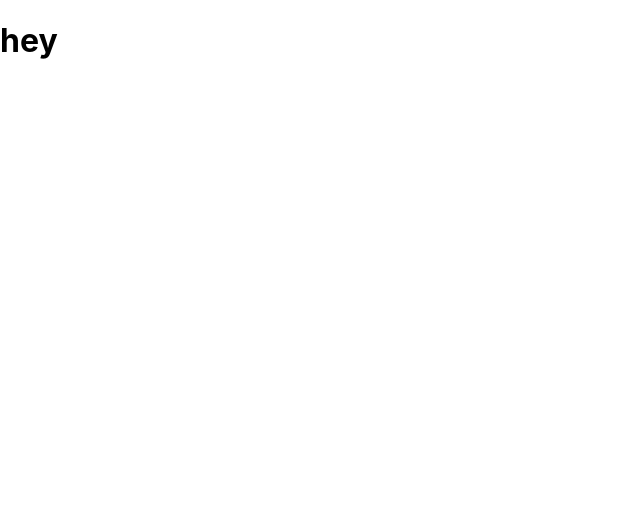
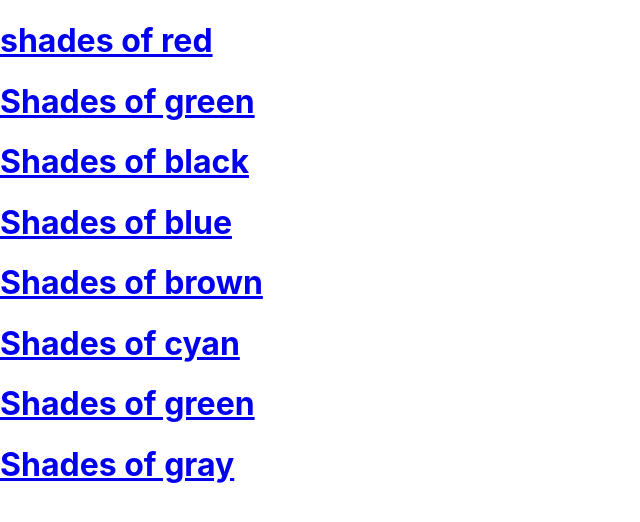
Before and after one commit to chingu-voyages/v9-geckos-team-14, a React (Create React App) app in the folder client/: page / in a window 1280 px wide. Shown: the top 522 px of the page, without its empty margins (0-640 px from the left). Built offline with nearby package versions, Linux system fonts and the light colour scheme.

Commit message:
List of palettes added on the display page

```diff
--- a/client/src/App.js
+++ b/client/src/App.js
@@ -1,9 +1,10 @@
 import React from "react";
 import { Route, Switch } from "react-router-dom";
 import "./App.css";
-import MainPalette from "./components/Pallete/MainPalette";
+import MainPalette from "./components/Palette/MainPalette";
 import ListColors from "./resources/ListColors";
 import { generatePalette } from "./resources/Helper";
+import DisplayListPalette from "./components/DisplayListPalette/DisplayListPalette";
 
 class App extends React.Component {
   findPalette(id) {
@@ -17,7 +18,11 @@ class App extends React.Component {
     return (
       <Switch>
         {" "}
-        <Route exact path="/" render={() => <h1>hey</h1>} />
+        <Route
+          exact
+          path="/"
+          render={() => <DisplayListPalette listPalettes={ListColors} />}
+        />
         <Route
           exact
           path="/palette/:id"
--- /dev/null
+++ b/client/src/components/DisplayListPalette/DisplayListPalette.js
@@ -0,0 +1,17 @@
+import React, { Component } from "react";
+
+import { Link } from "react-router-dom";
+export default class DisplayListPalette extends Component {
+  render() {
+    const { listPalettes } = this.props;
+    return (
+      <div>
+        {listPalettes.map(palette => (
+          <h1>
+            <Link to={`/palette/${palette.id}`}>{palette.paletteName} </Link>
+          </h1>
+        ))}
+      </div>
+    );
+  }
+}
```
Also changed, not shown: client/src/components/Palette/MainPalette.css (renamed from client/src/components/Pallete/MainPalette.css), client/src/components/Palette/MainPalette.js (renamed from client/src/components/Pallete/MainPalette.js).
